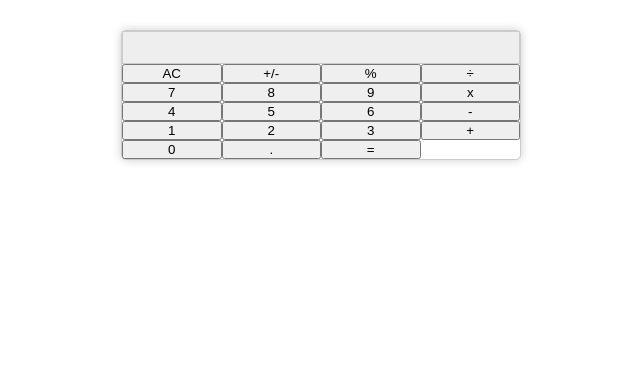
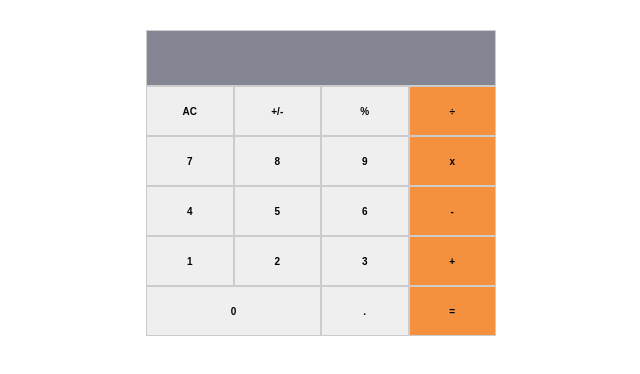
Before and after one commit to seperalta22/math-magicians, a React (Create React App) app: page / in a window 1280 px wide. Shown: the top 374 px of the page, without its empty margins (319-959 px from the left). Built offline with nearby package versions, Linux system fonts and the light colour scheme.

Commit message:
Add styles

```diff
--- a/src/App.css
+++ b/src/App.css
@@ -3,12 +3,8 @@
 }
 
 .calculator {
-  width: 40rem;
+  width: 35rem;
   margin: 3rem auto;
-  background: #fff;
-  border: 1px solid #ccc;
-  border-radius: 5px;
-  box-shadow: 0 0 10px rgba(0, 0, 0, 0.2);
 }
 
 .calculator-buttons {
@@ -18,9 +14,28 @@
 
 .calculator-display {
   width: 100%;
-  padding: 10px;
+  padding: 1rem;
+  font-size: 3rem;
+  text-align: right;
+  background: #858693;
+  border: 1px solid #ccc;
+  color: #fff;
+}
+
+.calculator-buttons button {
+  width: 100%;
+  height: 5rem;
   font-size: 1rem;
-  text-align: right;
-  background: #eee;
+  font-weight: bold;
+  cursor: pointer;
+  color: #000;
   border: 1px solid #ccc;
 }
+
+.btn0 {
+  grid-column: 1/3;
+}
+
+#orange {
+  background: #f5913e;
+}
--- a/src/components/Calculator.js
+++ b/src/components/Calculator.js
@@ -6,32 +6,32 @@ function Calculator() {
         <button type="button">AC</button>
         <button type="button">+/-</button>
         <button type="button">%</button>
-        <button type="button" className="orange">
+        <button type="button" id="orange">
           ÷
         </button>
         <button type="button">7</button>
         <button type="button">8</button>
         <button type="button">9</button>
-        <button type="button" className="orange">
+        <button type="button" id="orange">
           x
         </button>
         <button type="button">4</button>
         <button type="button">5</button>
         <button type="button">6</button>
-        <button type="button" className="orange">
+        <button type="button" id="orange">
           -
         </button>
         <button type="button">1</button>
         <button type="button">2</button>
         <button type="button">3</button>
-        <button type="button" className="orange">
+        <button type="button" id="orange">
           +
         </button>
         <button type="button" className="btn0">
           0
         </button>
         <button type="button">.</button>
-        <button type="button" className="orange">
+        <button type="button" id="orange">
           =
         </button>
       </div>
```
